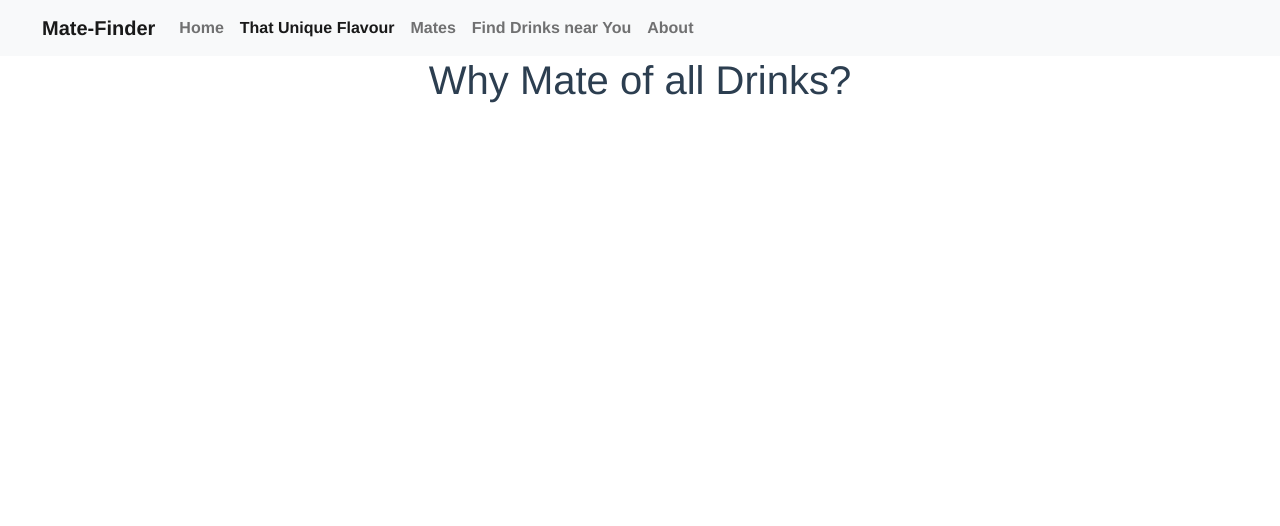
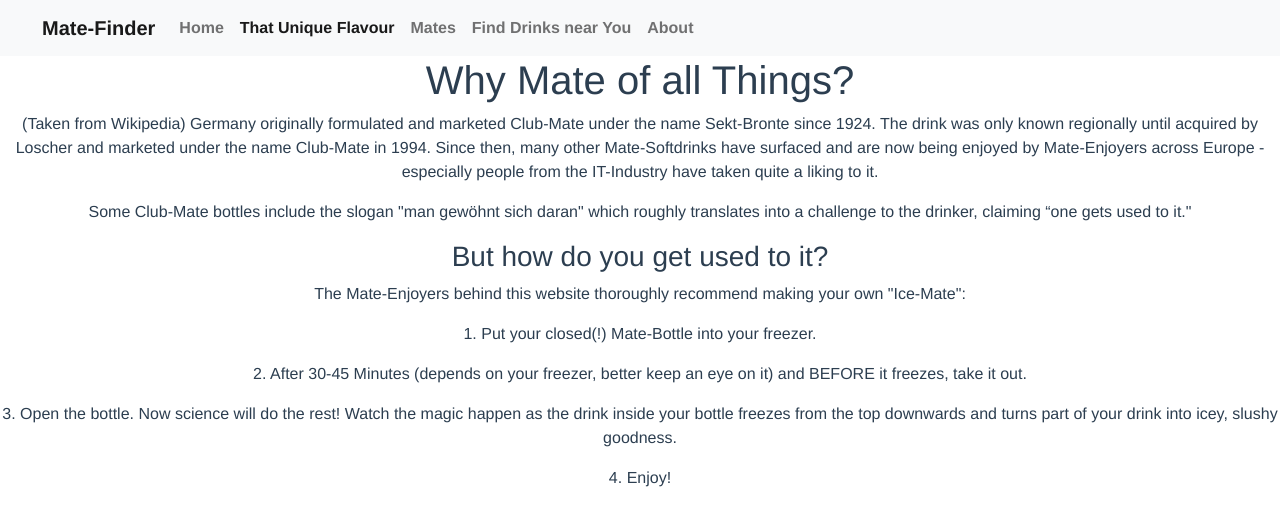
Before and after one commit to AltarisV/mate-finder-frontend, a Vue app: page /flavours in a window 1280 px wide. Shown: the top 526 px of the page. Built offline with nearby package versions, Linux system fonts and the light colour scheme; what @fawmi/vue-google-maps, vue3-geolocation would draw is missing.

Commit message:
Filling FlavoursView with some stuff, adding Logo

```diff
--- a/src/components/MateCard.vue
+++ b/src/components/MateCard.vue
@@ -45,6 +45,10 @@
     mate: {
       type: Object,
       required: true
+    },
+    rating: {
+      type: Object,
+      required: false
     }
   },
   data () {
--- a/src/components/MateCreateForm.vue
+++ b/src/components/MateCreateForm.vue
@@ -22,7 +22,7 @@
             </div>
           </div>
           <div class="mb-3">
-            <label for="price" class="form-label">Preis</label>
+            <label for="price" class="form-label">Price</label>
             <input type="number" step="any" min="0.01" class="form-control" id="price" v-model="price" required>
             <div class="invalid-feedback">
               Please provide the price of the Mate as a decimal-value.
--- a/src/views/FlavoursView.vue
+++ b/src/views/FlavoursView.vue
@@ -1,6 +1,25 @@
 <template>
 <div>
-  <h1>Why Mate of all Drinks?</h1>
+  <h1>Why Mate of all Things?</h1>
+  <div>
+  <p>
+    (Taken from Wikipedia) Germany originally formulated and marketed Club-Mate under the name Sekt-Bronte since 1924.
+    The drink was only known regionally until acquired by Loscher and marketed under the name Club-Mate in 1994.
+    Since then, many other Mate-Softdrinks have surfaced and are now being enjoyed by Mate-Enjoyers across Europe - especially people from the
+    IT-Industry have taken quite a liking to it.
+  </p>
+  <p>Some Club-Mate bottles include the slogan "man gewöhnt sich daran" which roughly translates into a challenge to the
+    drinker, claiming “one gets used to it." </p>
+    <h3>
+      But how do you get used to it?
+    </h3>
+    <p>The Mate-Enjoyers behind this website thoroughly recommend making your own "Ice-Mate":</p>
+    <p>1. Put your closed(!) Mate-Bottle into your freezer.</p>
+    <p>2. After 30-45 Minutes (depends on your freezer, better keep an eye on it) and BEFORE it freezes, take it out.</p>
+    <p>3. Open the bottle. Now science will do the rest! Watch the magic happen as the drink inside your bottle freezes
+    from the top downwards and turns part of your drink into icey, slushy goodness.</p>
+    <p>4. Enjoy!</p>
+  </div>
 </div>
 </template>
 
```
Also changed, not shown: src/assets/logo.png, 1 other file (tests, documents, lock files or other folders).
